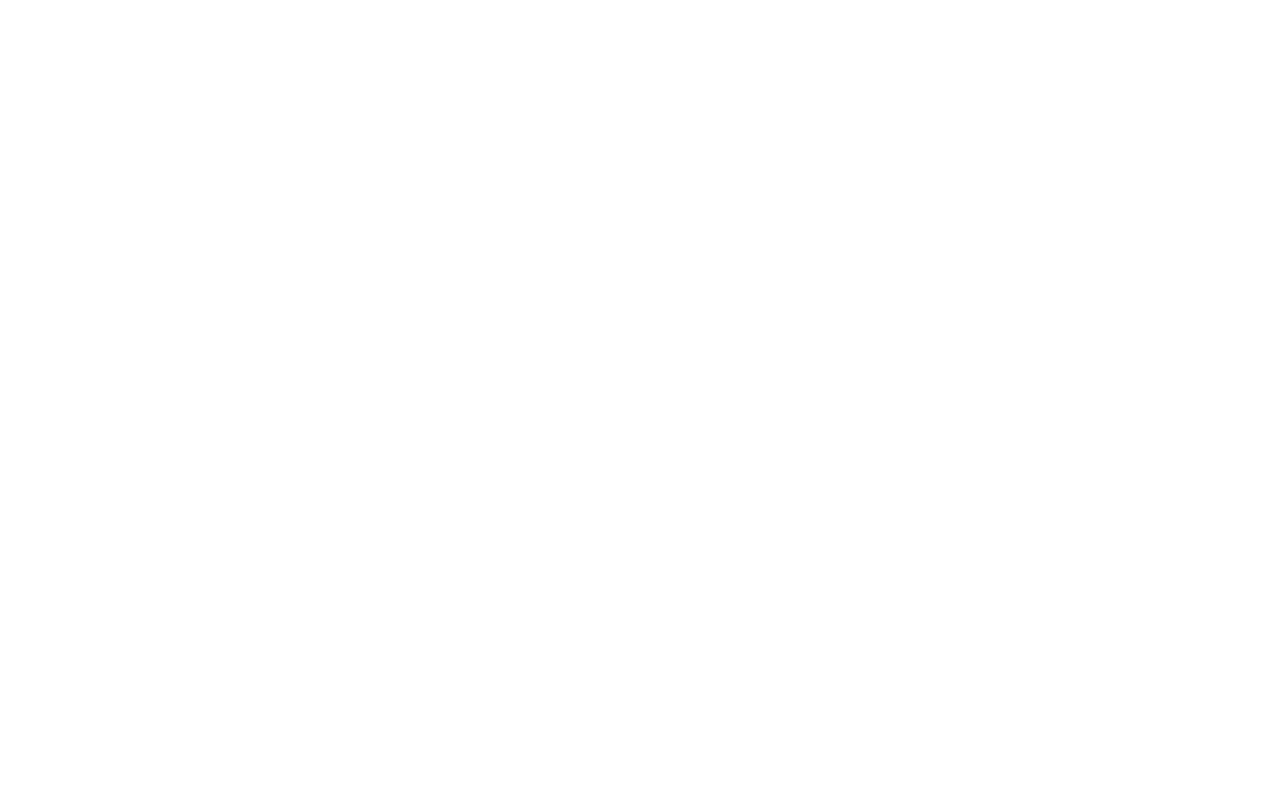
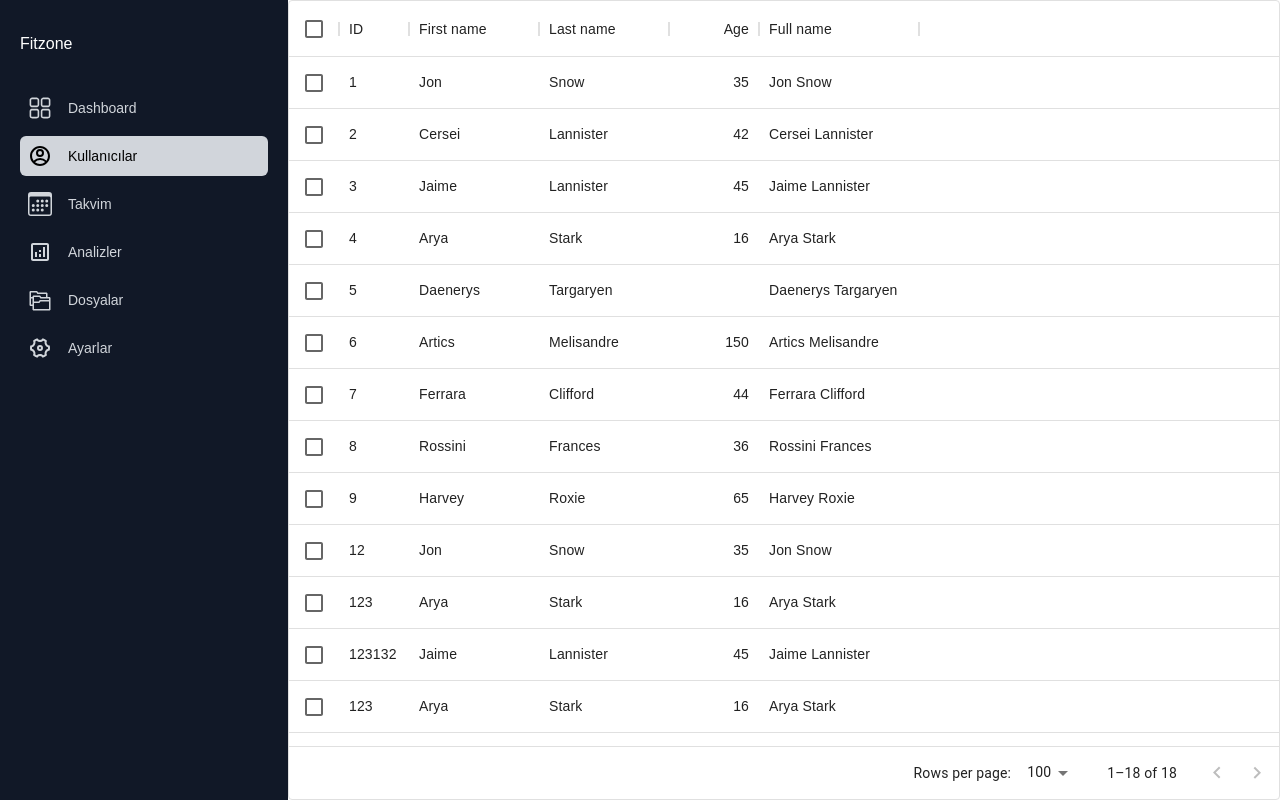
Before and after one commit to yusufaliselek/FitzoneApp, a React (Create React App) app in the folder Client/WebClient/: page /users in a window 1280 px wide. Before the commit this address had no page. Built offline with nearby package versions, Linux system fonts and the light colour scheme.

Commit message:
Users screen added

```diff
--- a/Client/WebClient/package.json
+++ b/Client/WebClient/package.json
@@ -3,6 +3,10 @@
   "version": "0.1.0",
   "private": true,
   "dependencies": {
+    "@emotion/react": "^11.10.5",
+    "@emotion/styled": "^11.10.5",
+    "@mui/material": "^5.11.5",
+    "@mui/x-data-grid": "^5.17.20",
     "@testing-library/jest-dom": "^5.16.5",
     "@testing-library/react": "^13.4.0",
     "@testing-library/user-event": "^13.5.0",
@@ -48,6 +52,7 @@
     "react-charts": "^3.0.0-beta.51",
     "react-loader-spinner": "^5.3.4",
     "react-router-dom": "^6.7.0",
+    "recharts": "^2.3.2",
     "sweetalert2": "^11.7.0",
     "sweetalert2-react-content": "^5.0.7",
     "tailwindcss": "^3.2.4"
--- a/Client/WebClient/src/App.tsx
+++ b/Client/WebClient/src/App.tsx
@@ -4,6 +4,7 @@
 import Dashboard from './pages/Dashboard';
 import Login from './pages/Login';
 import Signup from './pages/Signup';
+import Users from './pages/Users';
 
 function App() {
   return (
@@ -13,6 +14,7 @@
           <Route path="/" element={<Login />} />
           <Route path='/signup' element={<Signup />} />
           <Route path='/dashboard' element={<Dashboard />} />
+          <Route path='/users' element={<Users />} />
         </Routes>
       </Router>
     </>
--- a/Client/WebClient/src/components/Nav/Nav.tsx
+++ b/Client/WebClient/src/components/Nav/Nav.tsx
@@ -10,7 +10,7 @@
 
 
 
-const Nav: React.FC<{}> = () => {
+const Nav = ({ pageName }: { pageName: string }) => {
     const [open, setOpen] = useState(true);
     const Menus: IMenu[] = [
         {
@@ -46,7 +46,7 @@
     ];
     return (
         <aside
-            className={` ${open ? "w-72" : "w-20"
+            className={` ${open ? "w-72 min-w-72" : "w-20 min-w-20"
                 } h-screen p-5  pt-8 relative duration-500 bg-gray-900`}
         >
             <div className="flex gap-x-4 items-center">
@@ -63,8 +63,8 @@
             <ul className="pt-6">
                 {Menus.map((Menu, index) => (
                     <Link to={Menu.link} key={index}
-                        className={`flex  rounded-md p-2 cursor-pointer hover:bg-light-white text-gray-300
-                            text-sm items-center gap-x-4 mt-2 ${index === 0 && "bg-light-white"} `}>
+                        className={`flex  rounded-md p-2 cursor-pointer hover:bg-light-white
+                            text-sm items-center gap-x-4 mt-2 ${pageName == Menu.title ? "bg-gray-300 text-black" : "text-gray-300"}`}>
                         {Menu.icon}
                         <span className={`${!open && "hidden"} origin-left duration-200`}>
                             {Menu.title}
--- a/Client/WebClient/src/pages/Dashboard.tsx
+++ b/Client/WebClient/src/pages/Dashboard.tsx
@@ -1,7 +1,52 @@
 import React, { useState, useEffect } from 'react'
+import { BarChart, Bar, XAxis, YAxis, CartesianGrid, Tooltip, Legend, ResponsiveContainer } from 'recharts';
 import Nav from '../components/Nav/Nav';
 import Spinner from '../components/Spinner/Spinner';
 
+const data = [
+    {
+        name: 'Makine 10',
+        uv: 4000,
+        pv: 2400,
+        amt: 2400,
+    },
+    {
+        name: 'Makine 11',
+        uv: 3000,
+        pv: 1398,
+        amt: 2210,
+    },
+    {
+        name: 'Makine 8',
+        uv: 2000,
+        pv: 9800,
+        amt: 2290,
+    },
+    {
+        name: 'Makine 6',
+        uv: 2780,
+        pv: 3908,
+        amt: 2000,
+    },
+    {
+        name: 'Makine 9',
+        uv: 1890,
+        pv: 4800,
+        amt: 2181,
+    },
+    {
+        name: 'Makine 12',
+        uv: 2390,
+        pv: 3800,
+        amt: 2500,
+    },
+    {
+        name: 'Makine 3',
+        uv: 3490,
+        pv: 4300,
+        amt: 2100,
+    },
+];
 
 const Dashboard = () => {
     const [loading, setLoading] = useState(false);
@@ -14,14 +59,32 @@
         <div className='flex w-screen h-screen'>
             {
                 loading ?
-                    <div className='flex'>
-                        <Nav />
-                        <div className='flex items-center w-full justify-center'>
-                            <h1>asd</h1>
+                    <div className='flex max-w-screen-lg'>
+                        <Nav pageName='Dashboard'/>
+                            <ResponsiveContainer width="100%" height="100%">
+                                <BarChart
+                                    width={500}
+                                    height={300}
+                                    data={data}
+                                    margin={{
+                                        top: 5,
+                                        right: 30,
+                                        left: 20,
+                                        bottom: 5,
+                                    }}
+                                >
+                                    <CartesianGrid strokeDasharray="3 3" />
+                                    <XAxis dataKey="name" />
+                                    <YAxis />
+                                    <Tooltip />
+                                    <Legend />
+                                    <Bar dataKey="pv" fill="#8884d8" />
+                                    <Bar dataKey="uv" fill="#82ca9d" />
+                                </BarChart>
+                            </ResponsiveContainer>
                         </div>
-                    </div>
                     :
-                    <Spinner color='blue'/>
+                    <Spinner color='blue' />
             }
         </div>
     )
--- /dev/null
+++ b/Client/WebClient/src/pages/Users.tsx
@@ -0,0 +1,68 @@
+import React, { useState, useEffect } from 'react'
+import { DataGrid, GridColDef, GridValueGetterParams } from '@mui/x-data-grid';
+import Nav from '../components/Nav/Nav';
+import Spinner from '../components/Spinner/Spinner';
+
+const columns: GridColDef[] = [
+    { field: 'id', headerName: 'ID', width: 70 },
+    { field: 'firstName', headerName: 'First name', width: 130 },
+    { field: 'lastName', headerName: 'Last name', width: 130 },
+    {
+        field: 'age',
+        headerName: 'Age',
+        type: 'number',
+        width: 90,
+    },
+    {
+        field: 'fullName',
+        headerName: 'Full name',
+        description: 'This column has a value getter and is not sortable.',
+        sortable: false,
+        width: 160,
+        valueGetter: (params: GridValueGetterParams) =>
+            `${params.row.firstName || ''} ${params.row.lastName || ''}`,
+    },
+];
+const rows = [
+    { id: 1, lastName: 'Snow', firstName: 'Jon', age: 35 },
+    { id: 2, lastName: 'Lannister', firstName: 'Cersei', age: 42 },
+    { id: 3, lastName: 'Lannister', firstName: 'Jaime', age: 45 },
+    { id: 4, lastName: 'Stark', firstName: 'Arya', age: 16 },
+    { id: 5, lastName: 'Targaryen', firstName: 'Daenerys', age: null },
+    { id: 6, lastName: 'Melisandre', firstName: "Artics", age: 150 },
+    { id: 7, lastName: 'Clifford', firstName: 'Ferrara', age: 44 },
+    { id: 8, lastName: 'Frances', firstName: 'Rossini', age: 36 },
+    { id: 9, lastName: 'Roxie', firstName: 'Harvey', age: 65 },
+    { id: 12, lastName: 'Snow', firstName: 'Jon', age: 35 },
+    { id: 123, lastName: 'Lannister', firstName: 'Cersei', age: 42 },
+    { id: 123132, lastName: 'Lannister', firstName: 'Jaime', age: 45 },
+    { id: 123, lastName: 'Stark', firstName: 'Arya', age: 16 },
+    { id: 55, lastName: 'Targaryen', firstName: 'Daenerys', age: null },
+    { id: 65, lastName: 'Melisandre', firstName: "Artics", age: 150 },
+    { id: 75, lastName: 'Clifford', firstName: 'Ferrara', age: 44 },
+    { id: 68, lastName: 'Frances', firstName: 'Rossini', age: 36 },
+    { id: 69, lastName: 'Roxie', firstName: 'Harvey', age: 65 },
+];
+
+const Users = () => {
+    const [loading, setLoading] = useState(false);
+    useEffect(() => {
+        setTimeout(() => {
+            setLoading(true);
+        }, 1500)
+    })
+    return (
+        <div className='flex w-screen h-screen'>
+            <Nav pageName='Kullanıcılar'/>
+            <div style={{ height: '100%', width: '100%' }}>
+                <DataGrid
+                    rows={rows}
+                    columns={columns}
+                    checkboxSelection
+                />
+            </div>
+        </div>
+    )
+}
+
+export default Users
```
Also changed, not shown: 16 other files (tests, documents, lock files or other folders).
